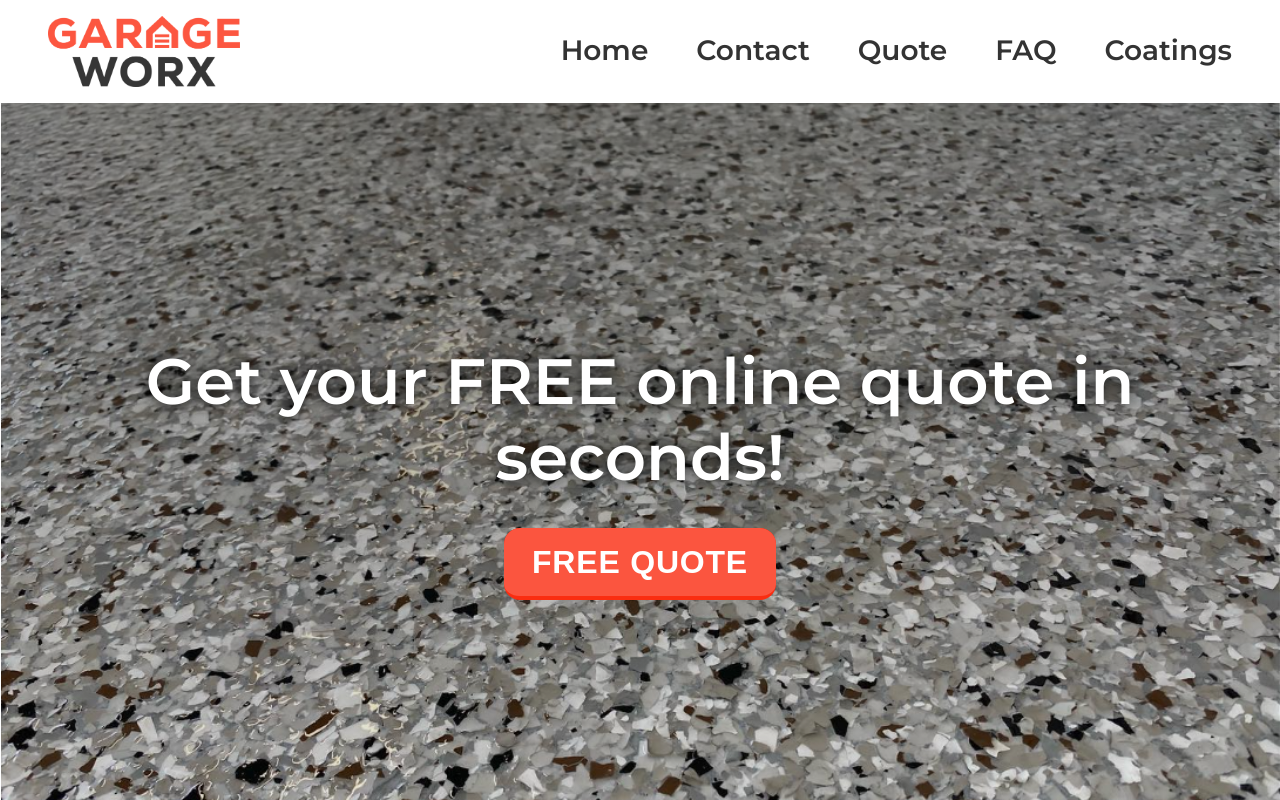
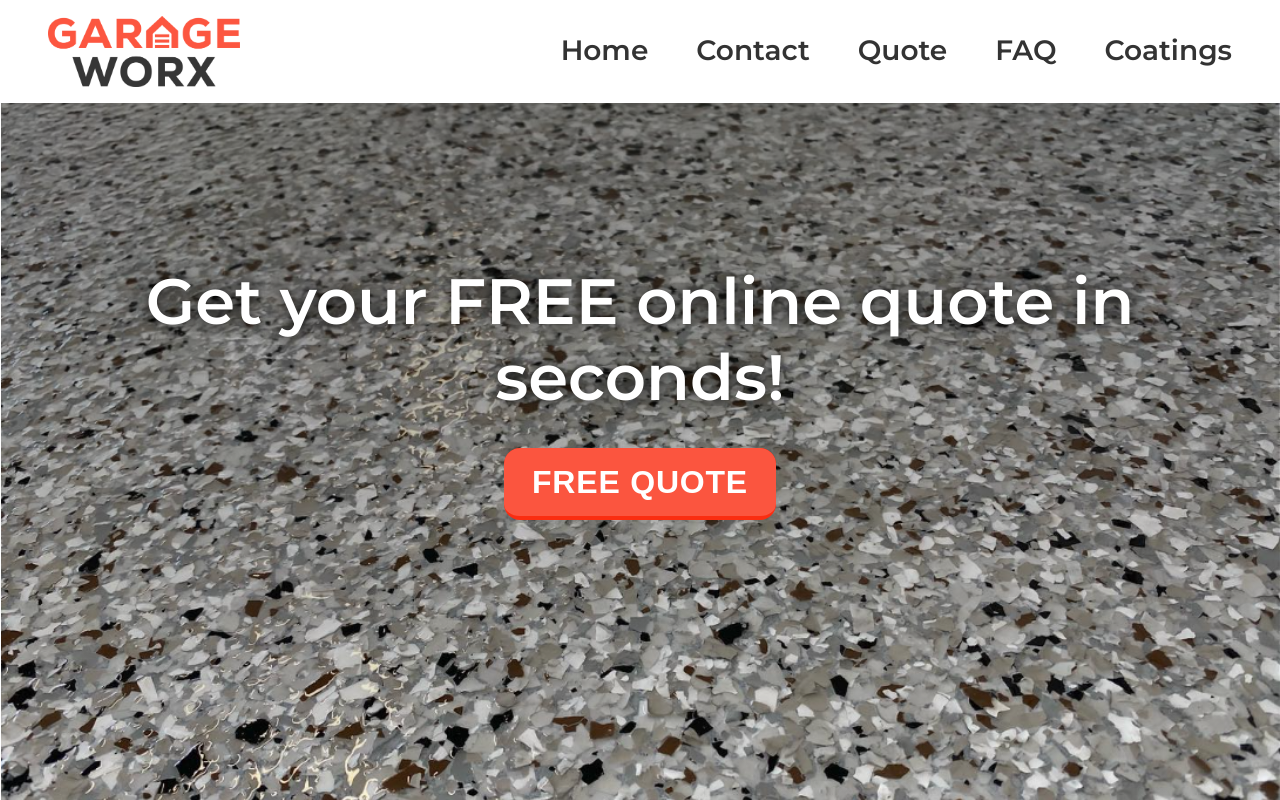
Before and after one commit to isaacruiz0/GarageWorx, a React (Create React App) app: page / in a window 1280 px wide. Shown: the top 800 px of the page. Built offline with nearby package versions, Linux system fonts and the light colour scheme.

Commit message:
updated vertical alignment of intro text on homepage

```diff
--- a/src/Main_Components/Home/Home.scss
+++ b/src/Main_Components/Home/Home.scss
@@ -222,7 +222,7 @@
 }
 @media screen and (min-width: 900px){
     .Home_main-quotePitch{
-        padding-top: 15rem;
+        padding-top: 10rem;
         padding-bottom: 20rem;
         display: flex;
         min-height: 500px;
```
